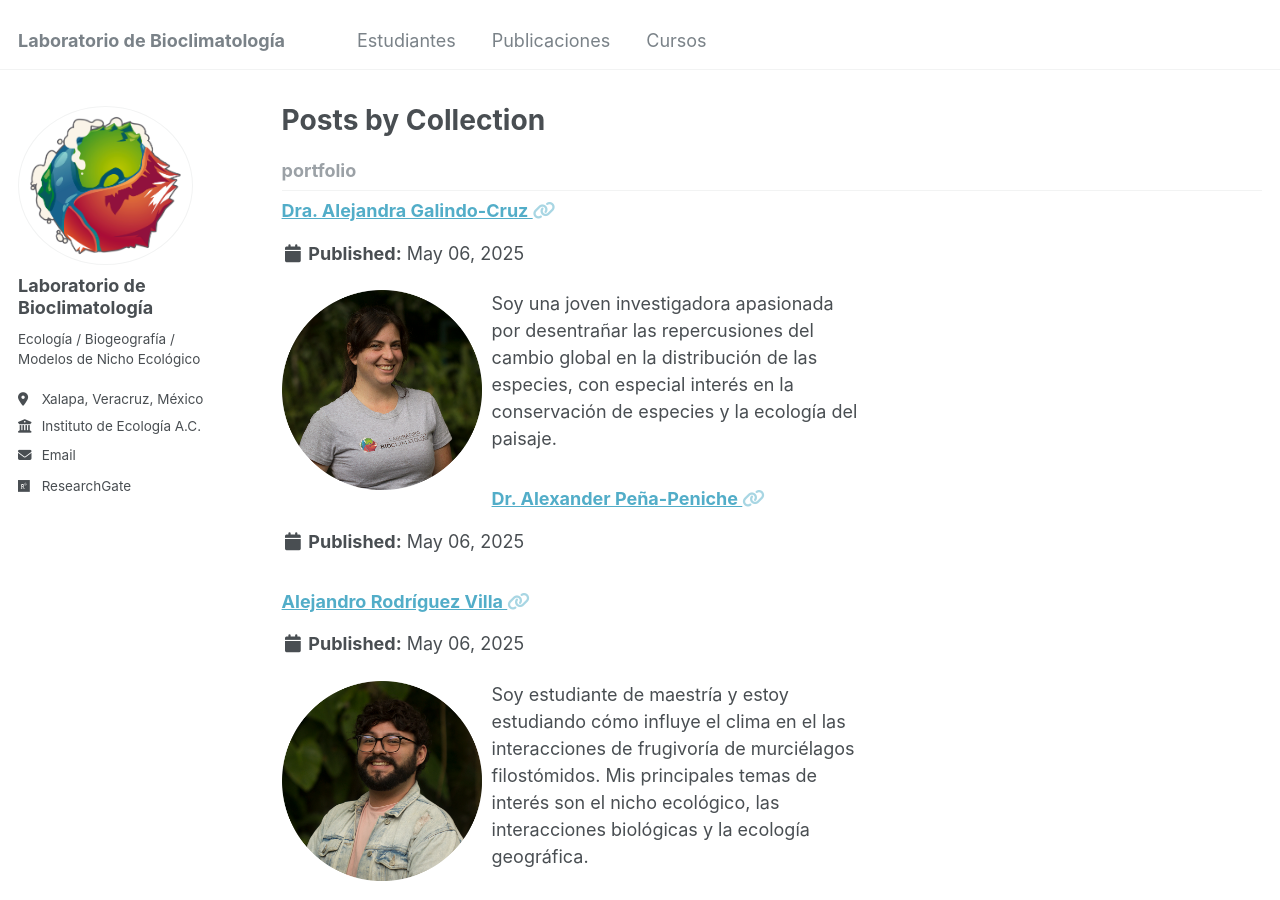
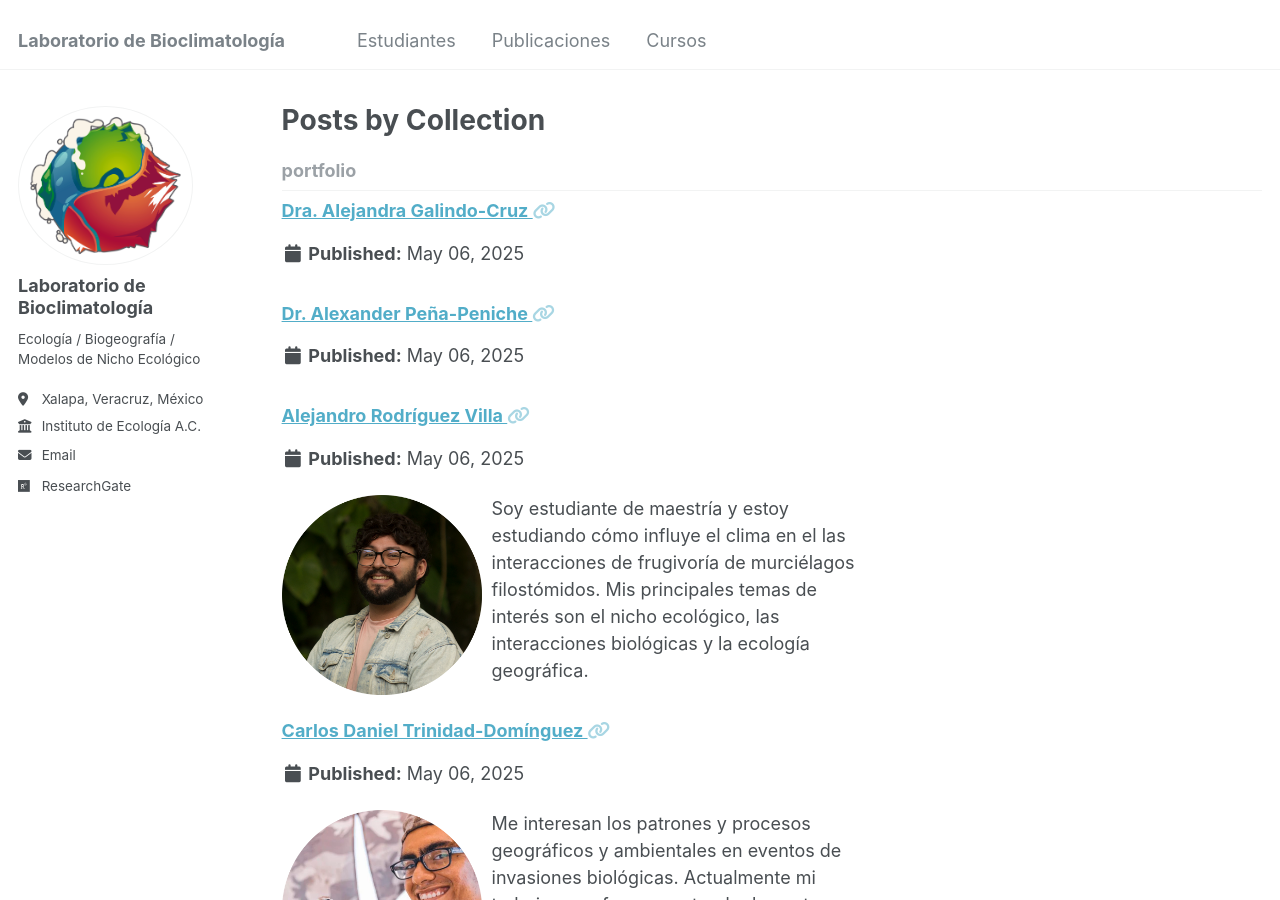
Before and after one commit to Labbioclim/bioclimat, a Jekyll site: the page built from _pages/collection-archive.html, in a window 1280 px wide and 900 px high. Built offline with Jekyll 4.4.1, drawn with Linux system fonts in a browser that asks for light colours; part of the change alters nothing that is shown.

Commit message:
Update AGC.html

```diff
--- a/_portfolio/AGC.html
+++ b/_portfolio/AGC.html
@@ -1,8 +1,8 @@
 ---
 title: "Dra. Alejandra Galindo-Cruz"
 collection: portfolio
-category: gstud
+category: gstud_phd
 link: "https://www.researchgate.net/profile/Alejandra-Galindo-Cruz"
 permalink: "https://labbioclim.github.io/https://www.researchgate.net/profile/Alejandra-Galindo-Cruz"
-excerpt: "<img src='https://labbioclim.github.io/bioclimat/images/alega.png' style='width: 200px; float: left; margin-right: 10px;'> Soy una joven investigadora apasionada por desentrañar las repercusiones del cambio global en la distribución de las especies, con especial interés en la conservación de especies y la ecología del paisaje."
+excerpt: ""
 ---
```
